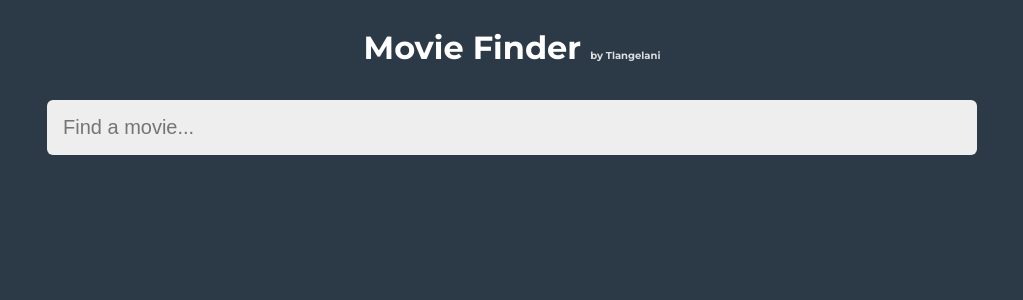
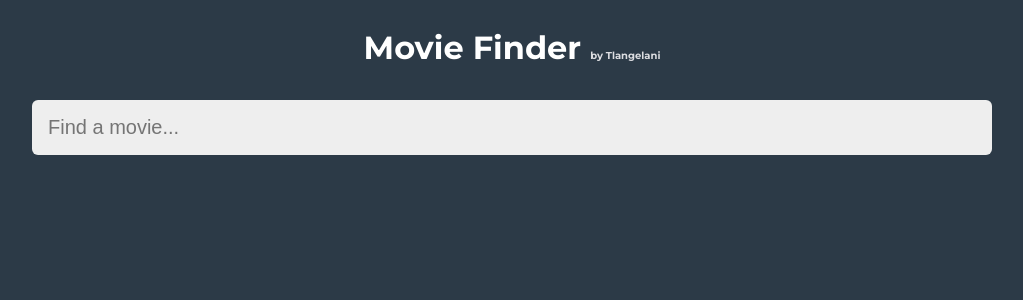
Before and after one commit to tlangelani-dev/react-movie-finder-v2, a React (Create React App) app: page / in a window 1280 px wide. Shown: the top 300 px of the page, without its empty margins (128-1151 px from the left). Built offline with nearby package versions, Linux system fonts and the light colour scheme.

Commit message:
update search component

```diff
--- a/src/components/Search.jsx
+++ b/src/components/Search.jsx
@@ -1,9 +1,14 @@
 import React from 'react';
 
-const Search = () => {
+const Search = ({handleInput, search}) => {
     return (
         <div className="search-cp">
-            <input type="text" placeholder="Find a movie..." />
+            <input
+                type="text"
+                placeholder="Find a movie..."
+                onChange={handleInput}
+                onKeyPress={search}
+            />
         </div>
     )
 }
--- a/src/sass/_search.scss
+++ b/src/sass/_search.scss
@@ -1,5 +1,5 @@
 .search-cp {
-    padding: 15px;
+    padding: 15px 0;
     > input {
         display: block;
         width: 100%;
@@ -12,7 +12,7 @@
         color: #53565a;
         font-size: 20px;
         font-weight: 300;
-        transition: .4s ease-out;
+        transition: .2s ease-out;
         &:focus {
             box-shadow: 0 0 6px 2px #4484c4;
         }
```
